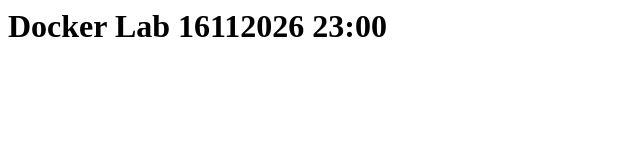
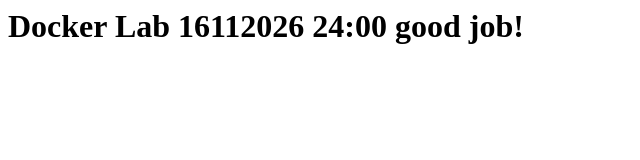
Before and after one commit to jchoisu-dev/lab-aws-github-pipeline, a plain HTML site: page index.html in a window 1280 px wide. Shown: the whole page, without its empty margins (0-640 px from the left). Drawn offline with Linux system fonts and the light colour scheme.

Commit message:
deploy celebration

```diff
--- a/index.html
+++ b/index.html
@@ -1 +1 @@
-<h1>Docker Lab 16112026 23:00</h1>
+<h1>Docker Lab 16112026 24:00 good job!</h1>
```
